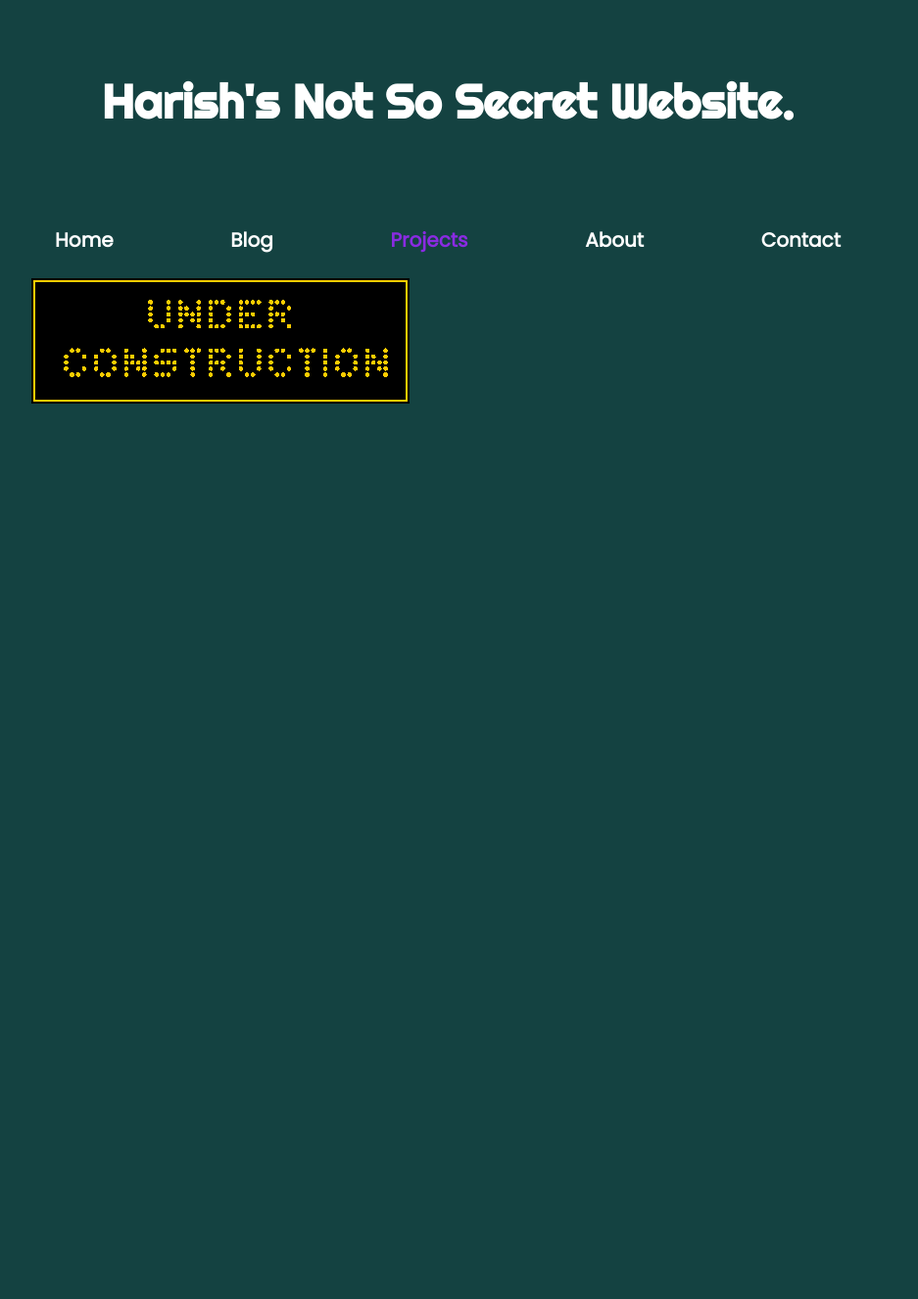
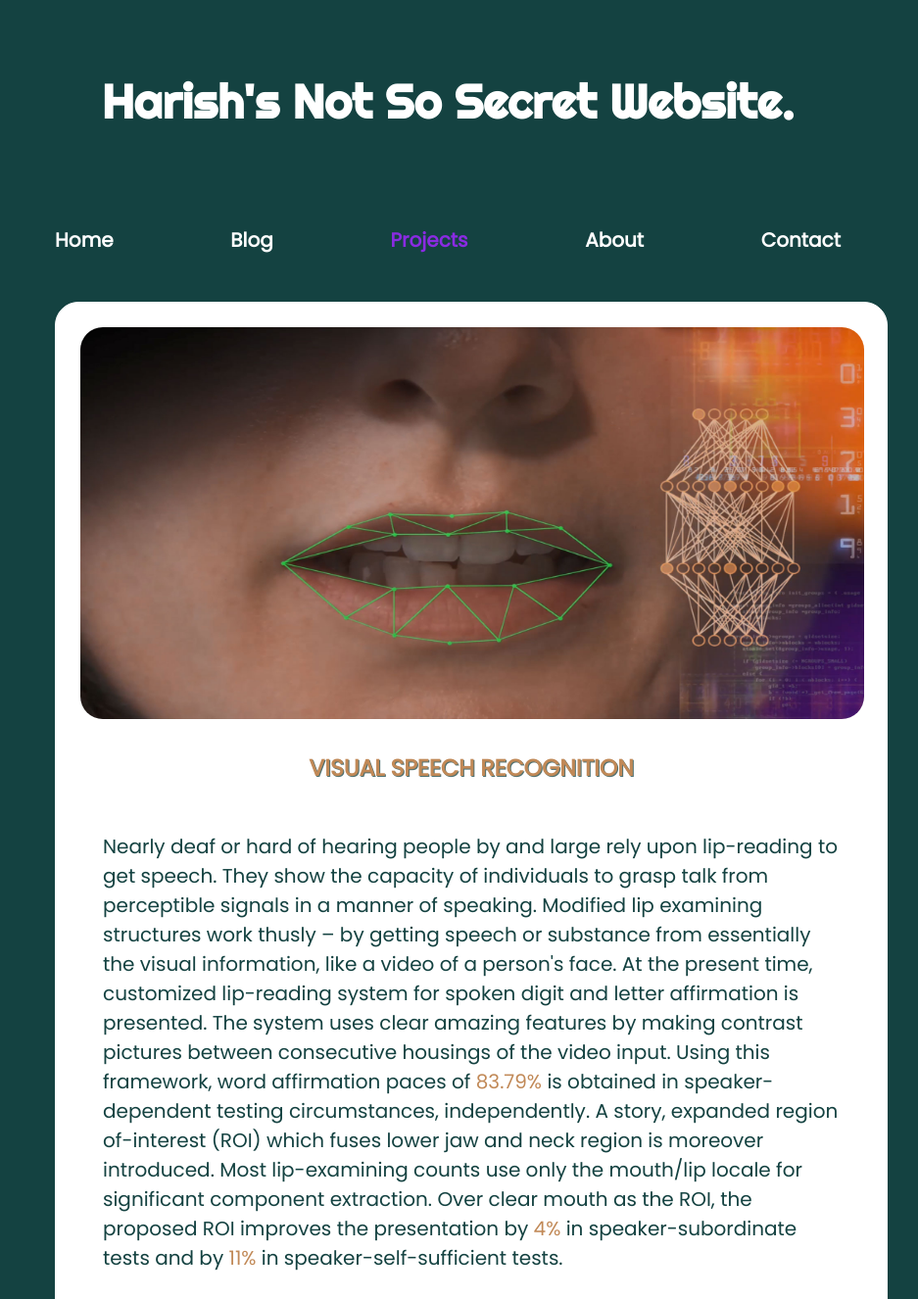
Before and after one commit to Harish-112/Harish-112.github.io, a plain HTML site: page projects.html in a window 1280 px wide. Shown: the part 5-1331 px from the top of the page at 98% size, without its empty margins (183-1120 px from the left). Before the commit the page ends 800 px from the top, so only its background shows below. Drawn offline with Linux system fonts and the light colour scheme.

Commit message:
added 1 project in project page

```diff
--- a/projects.html
+++ b/projects.html
@@ -11,7 +11,9 @@
 <body>
     <div id="container">
         <header>
-            <a href="index.html" style="text-decoration: none;"><h1 id="top">harish's not so secret website.</h1></a>
+            <a href="index.html" style="text-decoration: none;">
+                <h1 id="top">harish's not so secret website.</h1>
+            </a>
         </header>
         <div id="flex-div">
             <nav id="menu">
@@ -21,10 +23,24 @@
                 <a href="about.html"><strong>about</strong></a>
                 <a href="contact.html"><strong>contact</strong></a>
             </nav>
-            <section class="under-construction-section">
-                <img src="images/under_construction_animated.gif" alt="under construction animation" width="386"
-                    height="128">
-            </section>
+            <main>
+                <section class="project">
+                    <img src="images/vsr.jpg" alt="under construction animation" width="800px" height="400px">
+                    <h3>visual speech recognition</h3>
+                    <p>Nearly deaf or hard of hearing people by and large rely upon lip-reading to get speech. They show
+                        the capacity of individuals to grasp talk from perceptible signals in a manner of speaking.
+                        Modified lip examining structures work thusly – by getting speech or substance from essentially
+                        the visual information, like a video of a person's face. At the present time, customized
+                        lip-reading system for spoken digit and letter affirmation is presented. The system uses clear
+                        amazing features by making contrast pictures between consecutive housings of the video input.
+                        Using this framework, word affirmation paces of <span>83.79%</span> is obtained in speaker-dependent testing
+                        circumstances, independently. A story, expanded region of-interest (ROI) which fuses lower jaw
+                        and neck region is moreover introduced. Most lip-examining counts use only the mouth/lip locale
+                        for significant component extraction. Over clear mouth as the ROI, the proposed ROI improves the
+                        presentation by <span>4%</span> in speaker-subordinate tests and by <span>11%</span> in speaker-self-sufficient tests.
+                    </p>
+                </section>
+            </main>
         </div>
     </div>
 </body>
--- a/style.css
+++ b/style.css
@@ -81,3 +81,32 @@ h2 {
 .active-nav {
     color: blueviolet;
 }
+
+main section {
+    width: 800px;
+    background-color: white;
+    color: rgb(20, 66, 65);
+    padding: 24px;
+    border: #fff solid 1px;
+    border-radius: 24px;
+}
+
+main img {
+    border: #fff solid 1px;
+    border-radius: 24px;
+}
+
+h3 {
+    text-align: center;
+    text-transform: uppercase;
+    color: rgb(193, 137, 87);
+    text-shadow: rgba(20, 66, 65, 0.75) 1px 1px;
+}
+
+p {
+    padding: 24px;
+}
+
+main span {
+    color: rgb(193, 137, 87);
+}
```
